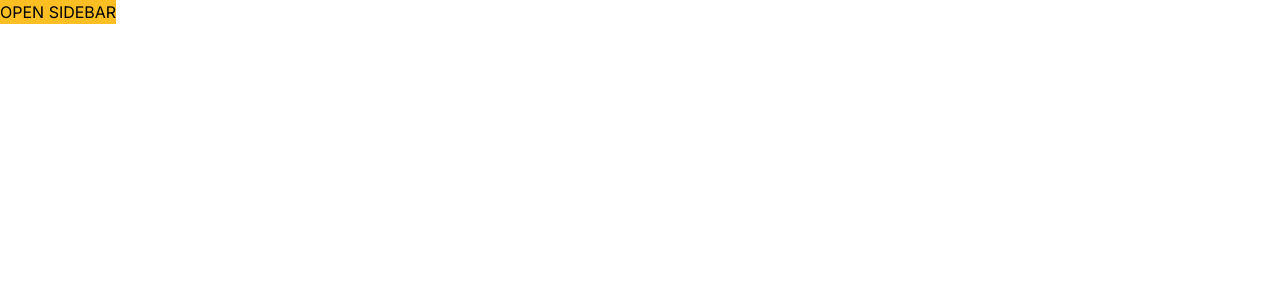
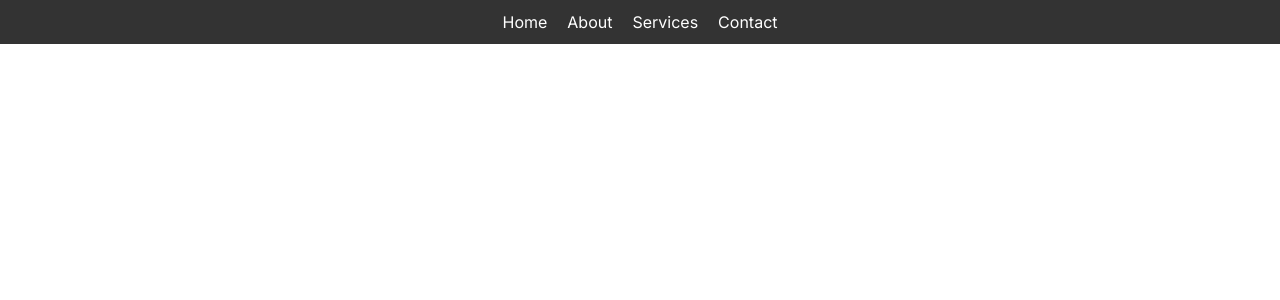
Before and after one commit to nishantgunda/CASE-tool-for-structured-analysis, a Next.js app in the folder case-tool/: page / in a window 1280 px wide. Shown: the top 300 px of the page. Built offline with nearby package versions, Linux system fonts and the light colour scheme.

Commit message:
navbar stuff pt2

```diff
--- a/case-tool/app/layout.js
+++ b/case-tool/app/layout.js
@@ -11,7 +11,9 @@
 export default function RootLayout({ children }) {
   return (
     <html lang="en">
-      <body className={inter.className}>{children}</body>
+      <body className={inter.className}>
+
+        {children}</body>
     </html>
   );
 }
--- a/case-tool/app/page.js
+++ b/case-tool/app/page.js
@@ -3,7 +3,7 @@
 import { useState } from 'react';
 import { Button } from 'flowbite-react';
 import Sidebar from './components/sidebar.jsx';
-
+import Navbar from "./components/Navbar";
 export default function Home() {
   const [isSidebarOpen, setSidebarOpen] = useState(false);
 
@@ -13,7 +13,7 @@
 
   return (
     <div>
-
+      <Navbar/>
       {isSidebarOpen && (
         <Sidebar SidebarStatus={isSidebarOpen} />
       )}
```
